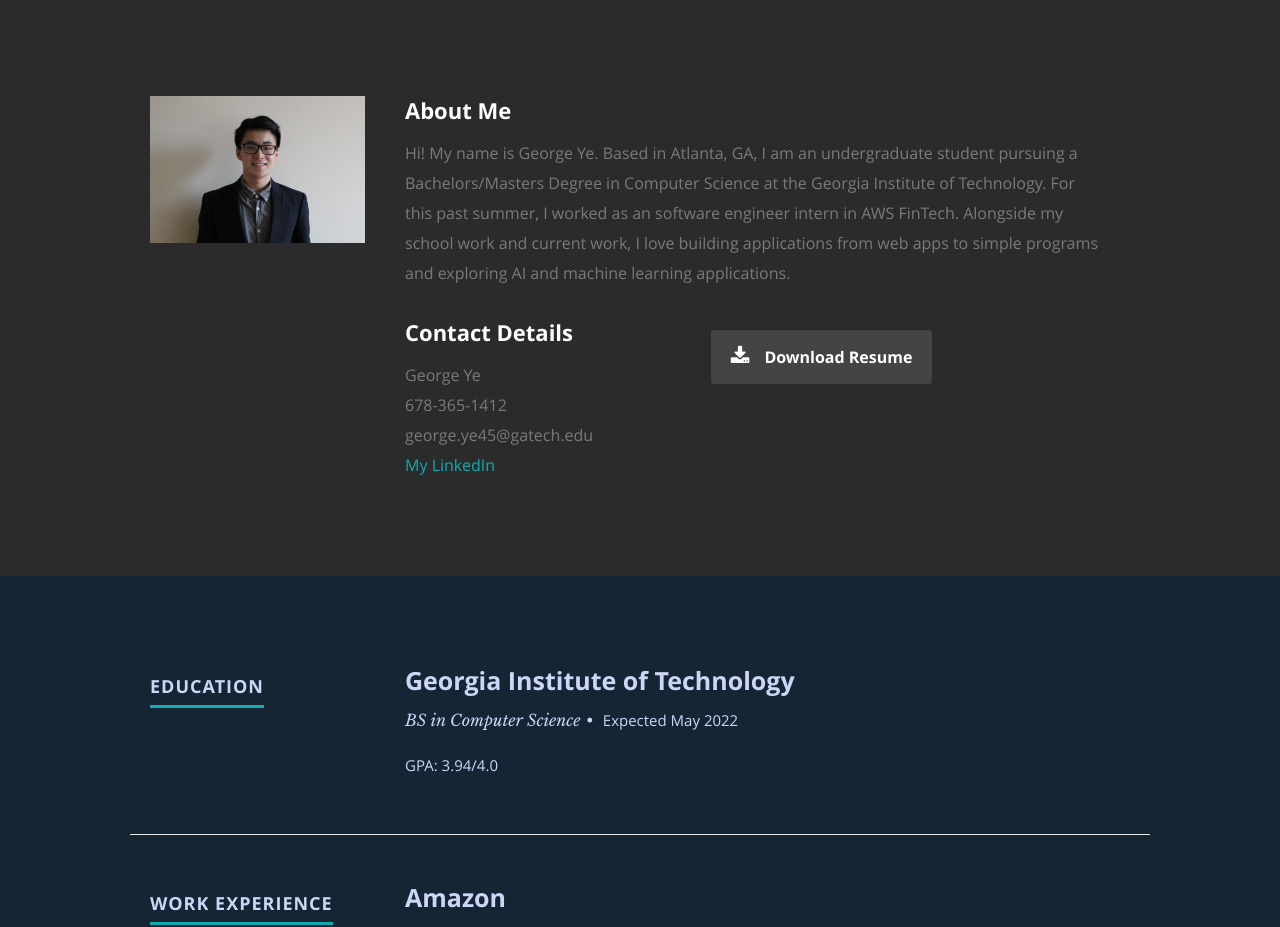
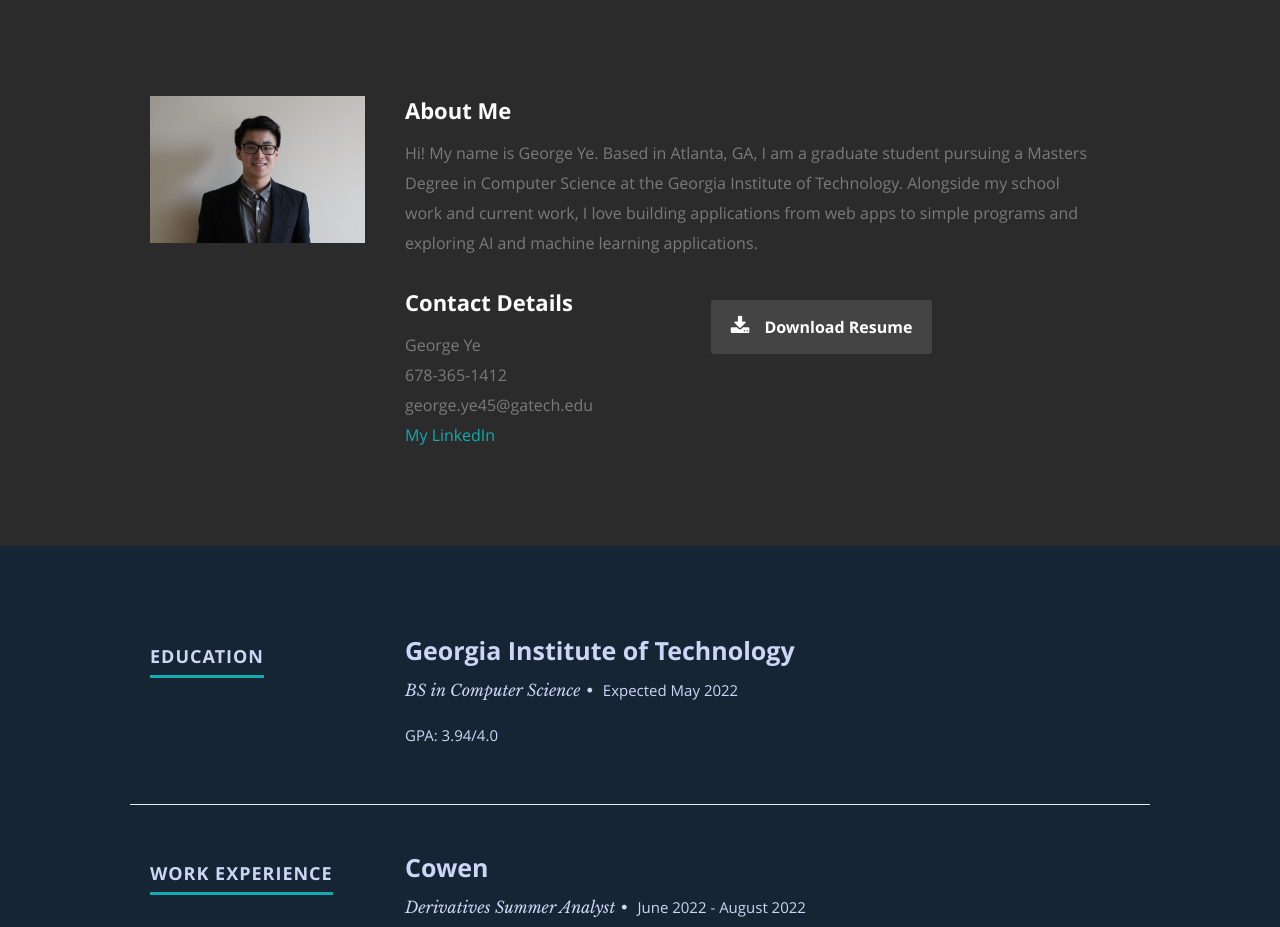
Before and after one commit to george-ye45/george-ye45.github.io, a React (Create React App) app: page / in a window 1280 px wide. Shown: the part 800-1727 px from the top of the page. Built offline with nearby package versions, Linux system fonts and the light colour scheme.

Commit message:
curr update

```diff
--- a/src/Components/About.js
+++ b/src/Components/About.js
@@ -10,8 +10,8 @@ class About extends Component {
       var phone= this.props.data.phone;
       var email = this.props.data.email;
     }
-    let bio = "Hi! My name is George Ye. Based in Atlanta, GA, I am an undergraduate student pursuing a Bachelors/Masters Degree in Computer Science at the Georgia Institute of Technology. " +
-    "For this past summer, I worked as an software engineer intern in AWS FinTech. Alongside my school work and current work, I love building applications from web apps to simple programs and exploring AI and machine learning applications."
+    let bio = "Hi! My name is George Ye. Based in Atlanta, GA, I am a graduate student pursuing a Masters Degree in Computer Science at the Georgia Institute of Technology. " +
+    "Alongside my school work and current work, I love building applications from web apps to simple programs and exploring AI and machine learning applications."
 
     return (
       <section id="about">
--- a/src/Components/Resume.js
+++ b/src/Components/Resume.js
@@ -33,8 +33,19 @@ class Resume extends Component {
          </div>
 
          <div className="nine columns main-col">
+         <div ><h3 style = {{color: '#CCD6F6'}}>{"Cowen"}</h3>
+            <p className="info">{"Derivatives Summer Analyst"}<span>&bull;</span> <em className="date">{"June 2022 - August 2022"}</em></p>
+            <ul>
+               {/* <li style = {{listStyleType: 'circle'}}>Build a DevOps SKU cleanup utility to cleanup 120 million+ SKU data from the entire system.</li>
+               <li style = {{listStyleType: 'circle'}}>Utilize AWS services such as Lambda, Step Function, DynamoDB, S3, Event Bridge, and CloudTrail.</li>
+               <li style = {{listStyleType: 'circle'}}>Plan and create a low-level design document working backwards from the customer’s perspective.</li>
+               <li style = {{listStyleType: 'circle'}}>Test all code with mock unit testing, integration testing, and embedded testing.</li>
+               <li style = {{listStyleType: 'circle'}}>Collaborate with full SDEs on extensive code reviews and project design.</li>
+               <li style = {{listStyleType: 'circle'}}>Present finished and working utility demo to AWS FinTech executives.</li> */}
+            </ul>
+        </div>
          <div ><h3 style = {{color: '#CCD6F6'}}>{"Amazon"}</h3>
-            <p className="info">{"Software Development Intern | FinTech"}<span>&bull;</span> <em className="date">{"June 2021 - September 2021"}</em></p>
+            <p className="info">{"Software Engineering Intern | FinTech"}<span>&bull;</span> <em className="date">{"June 2021 - September 2021"}</em></p>
             <ul>
                <li style = {{listStyleType: 'circle'}}>Build a DevOps SKU cleanup utility to cleanup 120 million+ SKU data from the entire system.</li>
                <li style = {{listStyleType: 'circle'}}>Utilize AWS services such as Lambda, Step Function, DynamoDB, S3, Event Bridge, and CloudTrail.</li>
```
